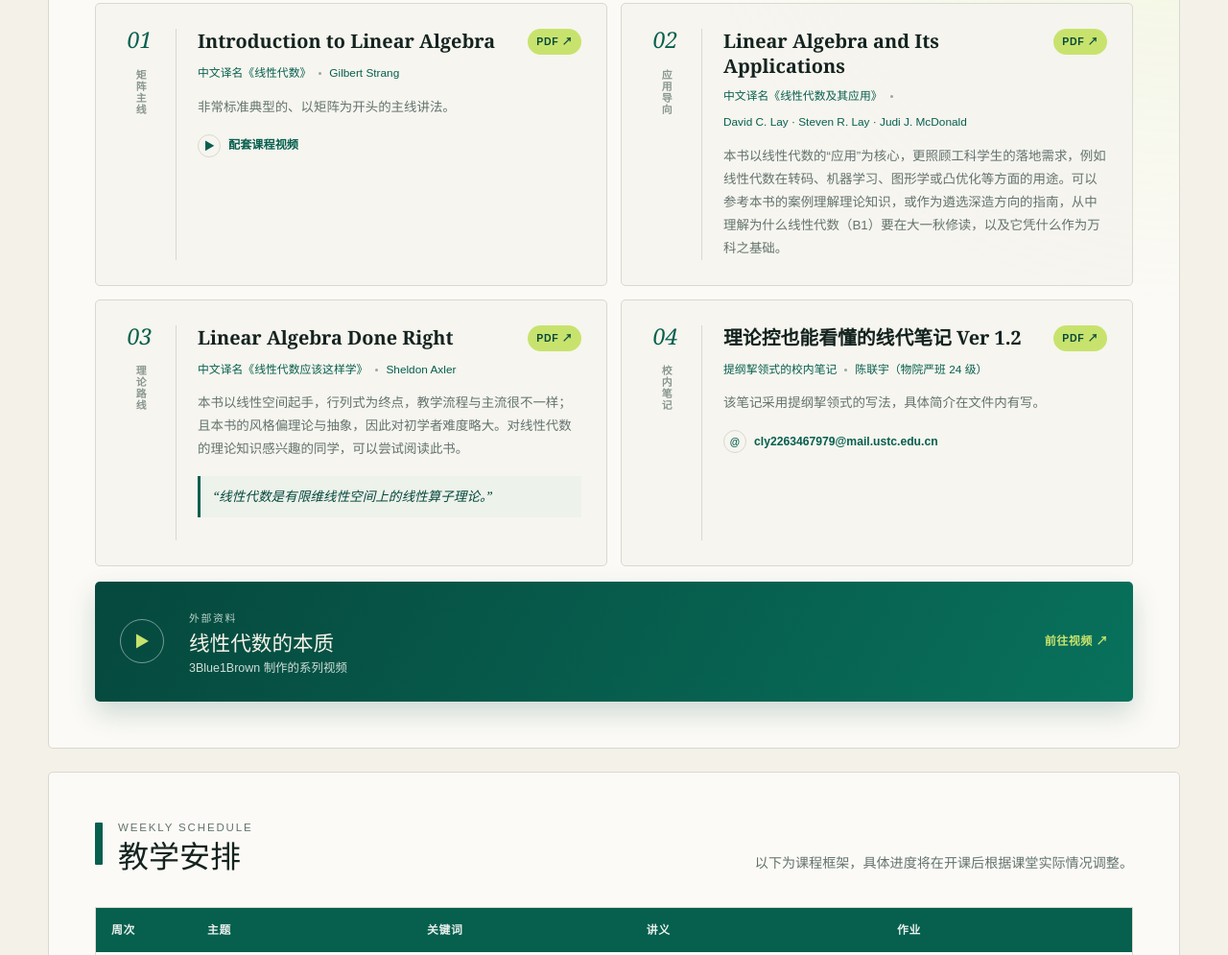
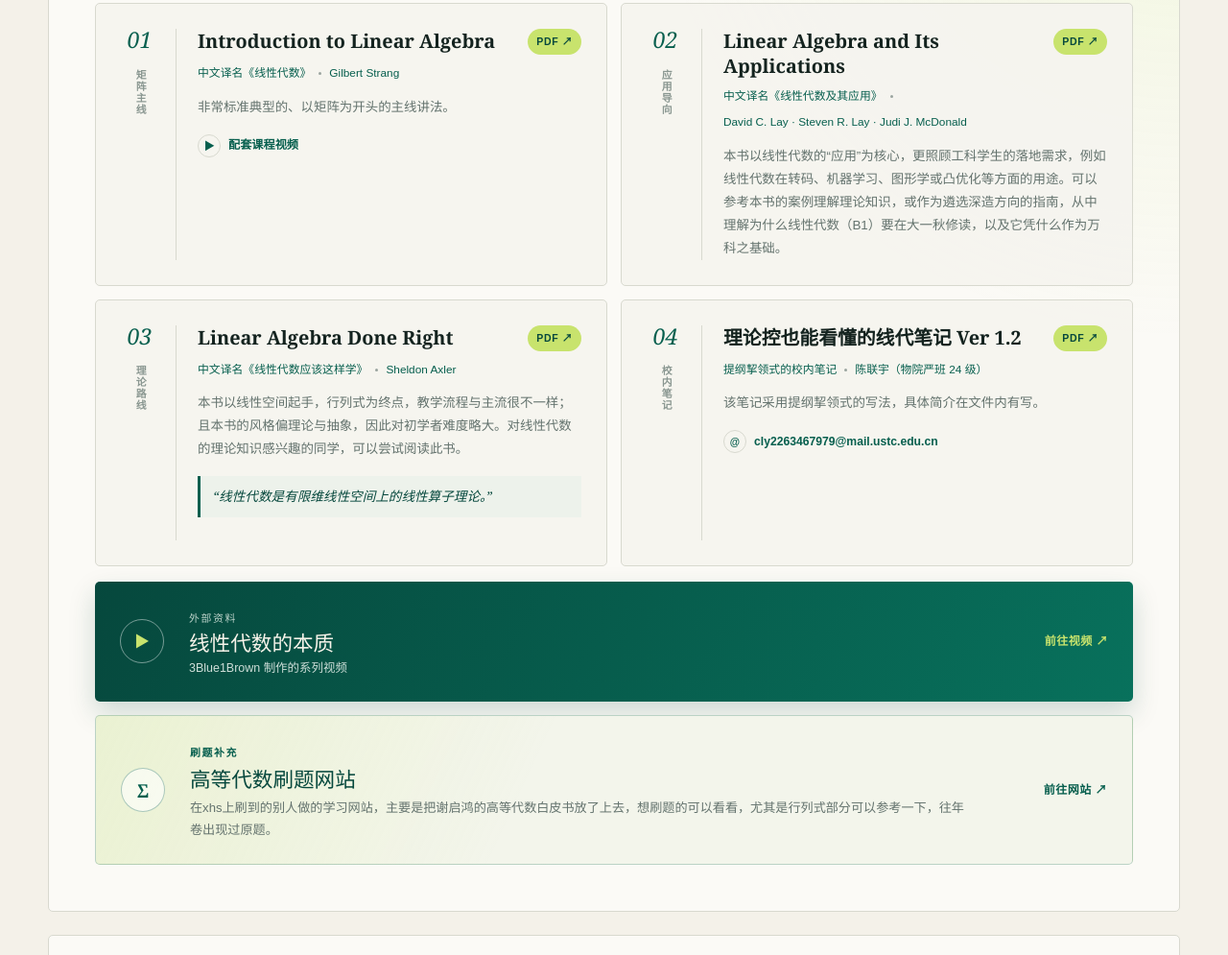
Before and after one commit to dy3117184896-creator/linear-algebra-b1, a plain HTML site: page index.html in a window 1280 px wide. Shown: the part 1805-2800 px from the top of the page at 96% size. Drawn offline with Linux system fonts and the light colour scheme.

Commit message:
更新答疑时间、参考资料与前两周教学安排
新增刷题网站、第一周与第二周教学安排，并上传第一次习题课讲义和 PPT；移除课程资源栏目。

```diff
--- a/app.js
+++ b/app.js
@@ -4,7 +4,7 @@ const copy = {
     eyebrow: '2026 秋季学期 · 课程主页',
     title: '线性代数 B1',
     subtitle: '从线性方程组出发，理解向量空间、线性映射与矩阵背后的统一结构。',
-    nav: ['课程公告', '课程信息', '参考书', '教学安排', '课程资源'],
+    nav: ['课程公告', '课程信息', '参考书', '教学安排'],
     facts: [
       ['上课时间', '周二 9：45 – 11：20<br>周四 7：50 – 9：25'],
       ['上课地点', '5403'],
@@ -15,8 +15,11 @@ const copy = {
     ],
     informationTitle: '课程信息', informationKicker: 'Course information',
     information: [
-      ['助教', '江子恒 钱治文'], ['上课时间', '周二 9：45–11：20<br>周四 07：50–09：25'], ['上课地点', '5403'],
-      ['答疑时间', '待更新'], ['参考教材', '<a href="linear-algebra-1-textbook.pdf" target="_blank" rel="noopener">线性代数Ⅰ 陈发来 王新茂 陈效群 李思敏</a><br><small style="font-weight:400;display:inline-block;margin-top:0.35rem;">电子版课本和实际可能有出入，以纸质的课本为准</small>'],
+      ['助教', '江子恒 钱治文'],
+      ['上课时间', '周二 9：45–11：20<br>周四 07：50–09：25'],
+      ['上课地点', '5403'],
+      ['答疑时间', '每周四晚上11-12节课'],
+      ['参考教材', '<a href="linear-algebra-1-textbook.pdf" target="_blank" rel="noopener">线性代数Ⅰ 陈发来 王新茂 陈效群 李思敏</a><br><small style="font-weight:400;display:inline-block;margin-top:0.35rem;">电子版课本和实际可能有出入，以纸质的课本为准</small>'],
       ['考核方式', '平时：期中：期末 = 2：3：5（暂定）'],
     ],
     referenceBooksTitle: '参考书 <small>（来自江助教）</small>',
@@ -64,31 +67,40 @@ const copy = {
     externalName: '线性代数的本质',
     externalCreator: '3Blue1Brown 制作的系列视频',
     externalUrl: 'https://www.bilibili.com/video/BV1cYM86rEew/?spm_id_from=333.337.search-card.all.click&vd_source=84cc88e217ae5484f378fe2cc2683b94',
+    practiceKicker: '刷题补充',
+    practiceTitle: '高等代数刷题网站',
+    practiceDescription: '在xhs上刷到的别人做的学习网站，主要是把谢启鸿的高等代数白皮书放了上去，想刷题的可以看看，尤其是行列式部分可以参考一下，往年卷出现过原题。',
+    practiceUrl: 'https://app-b7ldxhqkrbpd.appmiaoda.com/practice',
     scheduleTitle: '教学安排', scheduleKicker: 'Weekly schedule',
     scheduleIntro: '以下为课程框架，具体进度将在开课后根据课堂实际情况调整。',
-    headers: ['周次', '主题', '关键词', '讲义', '作业'],
-    resourceTitle: '课程资源', resourceKicker: 'Resources',
-    resources: [
-      ['讲义', 'Lecture notes', '每周课堂讲义与补充材料', '等待上传'],
-      ['作业', 'Problem sets', '作业题目、截止日期与提交说明', '等待发布'],
-      ['习题课', 'Recitations', '习题课讲义与例题整理', '等待上传'],
-      ['考试资料', 'Exams', '考试安排、范围与往年资料', '等待发布'],
-    ],
-    footer: '线性代数 B1 · 2026 秋季学期', backTop: '回到顶部 ↑', placeholder: '待上传',
-    update: '最近更新：2026 年 9 月',
+    headers: ['周次', '主题', '学习重点', '习题课'],
+    footer: '线性代数 B1 · 2026 秋季学期', backTop: '回到顶部 ↑',
+    update: '最近更新：2026 年 9 月 21 日',
   },
 };
 
 const weeks = [
-  [['01', '第一周'], ['待更新'], ['待更新']]
+  {
+    number: '01',
+    label: '第一周',
+    topic: '线性代数课程介绍，高斯消元法求解方程',
+    focus: '利用高斯消元法求解方程，方程解的情况，讨论带参数方程的解',
+    recitation: '<span class="schedule-empty">无</span>',
+  },
+  {
+    number: '02',
+    label: '第二周',
+    topic: '行列式的定义，计算与性质',
+    focus: '利用行列式的性质计算行列式',
+    recitation: '<div class="schedule-files"><a href="recitation-01-handout.pdf" target="_blank" rel="noopener"><span>PDF</span>讲义 ↗</a><a href="recitation-01-slides.pdf" target="_blank" rel="noopener"><span>PDF</span>PPT ↗</a></div>',
+  },
 ];
 
-const ids = ['announcements', 'information', 'references', 'schedule', 'resources'];
+const ids = ['announcements', 'information', 'references', 'schedule'];
 const heading = (kicker, title) => `<div class="section-heading"><span class="section-index" aria-hidden="true"></span><div><p>${kicker}</p><h2>${title}</h2></div></div>`;
 
 function render() {
   const t = copy.zh;
-  const idx = 0;
   document.documentElement.lang = 'zh-CN';
   document.title = '线性代数 B1｜2026 秋季学期';
   document.getElementById('app').innerHTML = `
@@ -140,15 +152,16 @@ function render() {
           <a class="reference-video" href="${t.externalUrl}" target="_blank" rel="noopener">
             <span class="video-mark">▶</span><div><small>${t.externalTitle}</small><h3>${t.externalName}</h3><p>${t.externalCreator}</p></div><b>前往视频 ↗</b>
           </a>
+          <a class="practice-resource" href="${t.practiceUrl}" target="_blank" rel="noopener">
+            <span class="practice-mark" aria-hidden="true">Σ</span>
+            <div><small>${t.practiceKicker}</small><h3>${t.practiceTitle}</h3><p>${t.practiceDescription}</p></div>
+            <b>前往网站 ↗</b>
+          </a>
         </section>
         <section id="schedule" class="section-card schedule-section">
           <div class="section-title-row">${heading(t.scheduleKicker, t.scheduleTitle)}<p>${t.scheduleIntro}</p></div>
           <div class="table-wrap"><table><thead><tr>${t.headers.map(h => `<th>${h}</th>`).join('')}</tr></thead>
-          <tbody>${weeks.map(w => `<tr><td><b>${w[0][0]}</b><span>${w[0][1]}</span></td><td>${w[1][idx]}</td><td>${w[2][idx]}</td><td><span class="status">${t.placeholder}</span></td><td><span class="status">${t.placeholder}</span></td></tr>`).join('')}</tbody></table></div>
-        </section>
-        <section id="resources" class="section-card">
-          ${heading(t.resourceKicker, t.resourceTitle)}
-          <div class="resource-grid">${t.resources.map(([title, en, description, state], i) => `<article><div class="resource-top"><span>0${i + 1}</span><i aria-hidden="true">↗</i></div><p>${en}</p><h3>${title}</h3><div class="resource-rule"></div><p class="resource-description">${description}</p><span class="resource-state"><i></i>${state}</span></article>`).join('')}</div>
+          <tbody>${weeks.map(week => `<tr><td><b>${week.number}</b><span>${week.label}</span></td><td>${week.topic}</td><td>${week.focus}</td><td>${week.recitation}</td></tr>`).join('')}</tbody></table></div>
         </section>
         <footer><p>${t.footer}</p><a href="#top">${t.backTop}</a></footer>
       </div>
--- /dev/null
+++ b/course-update.css
@@ -0,0 +1,98 @@
+
+/* Practice resource and weekly recitation files */
+.practice-resource {
+  display: grid;
+  grid-template-columns: 54px minmax(0, 1fr) auto;
+  gap: 18px;
+  align-items: center;
+  margin-top: 14px;
+  padding: 24px 26px;
+  border: 1px solid rgba(7, 95, 78, .24);
+  border-radius: 5px;
+  background:
+    linear-gradient(115deg, rgba(200, 227, 109, .2), transparent 42%),
+    #f3f5eb;
+  transition: transform .2s ease, border-color .2s ease, box-shadow .2s ease;
+}
+.practice-resource:hover {
+  transform: translateY(-3px);
+  border-color: var(--green);
+  box-shadow: 0 14px 30px rgba(20, 35, 31, .09);
+}
+.practice-mark {
+  width: 46px;
+  height: 46px;
+  display: grid;
+  place-items: center;
+  border: 1px solid rgba(7, 95, 78, .32);
+  border-radius: 50%;
+  color: var(--green);
+  background: rgba(255, 255, 255, .62);
+  font: 600 1.2rem Georgia, serif;
+}
+.practice-resource small {
+  color: var(--green);
+  font-size: .68rem;
+  font-weight: 800;
+  letter-spacing: .15em;
+}
+.practice-resource h3 {
+  margin: 2px 0 5px;
+  color: var(--green-dark);
+  font: 500 1.35rem/1.3 Georgia, "Songti SC", serif;
+}
+.practice-resource p {
+  max-width: 820px;
+  margin: 0;
+  color: var(--muted);
+  font-size: .82rem;
+  line-height: 1.72;
+}
+.practice-resource > b {
+  align-self: center;
+  color: var(--green);
+  font-size: .75rem;
+  letter-spacing: .04em;
+  white-space: nowrap;
+}
+.schedule-files {
+  display: flex;
+  flex-wrap: wrap;
+  gap: 8px;
+}
+.schedule-files a {
+  display: inline-flex;
+  align-items: center;
+  gap: 7px;
+  padding: 7px 10px;
+  border: 1px solid #cbd7cf;
+  border-radius: 3px;
+  color: var(--green-dark);
+  background: #f5f7f1;
+  font-size: .75rem;
+  font-weight: 700;
+  white-space: nowrap;
+  transition: background .2s ease, border-color .2s ease;
+}
+.schedule-files a span {
+  color: #74817b;
+  font-size: .6rem;
+  letter-spacing: .08em;
+}
+.schedule-files a:hover {
+  border-color: var(--green);
+  background: #e7efe7;
+}
+.schedule-empty {
+  display: inline-flex;
+  padding: 4px 10px;
+  border-radius: 999px;
+  color: #7c8983;
+  background: #eef0ec;
+  font-size: .72rem;
+}
+
+@media (max-width: 620px) {
+  .practice-resource { grid-template-columns: 46px 1fr; padding: 20px; }
+  .practice-resource > b { grid-column: 2; }
+}
--- a/index.html
+++ b/index.html
@@ -3,16 +3,17 @@
   <head>
     <meta charset="utf-8">
     <meta name="viewport" content="width=device-width, initial-scale=1">
-    <meta name="description" content="线性代数 B1 课程主页，发布课程公告、教学安排、讲义、作业与习题课材料。">
+    <meta name="description" content="线性代数 B1 课程主页，发布课程公告、参考资料、教学安排与习题课材料。">
     <meta property="og:title" content="线性代数 B1｜2026 秋季学期">
-    <meta property="og:description" content="课程公告、教学安排、讲义、作业与习题课材料。">
+    <meta property="og:description" content="课程公告、参考资料、教学安排与习题课材料。">
     <meta property="og:type" content="website">
     <meta name="twitter:card" content="summary_large_image">
     <title>线性代数 B1｜2026 秋季学期</title>
-    <link rel="stylesheet" href="style.css?v=20260908-2">
+    <link rel="stylesheet" href="style.css?v=20260921-1">
+    <link rel="stylesheet" href="course-update.css?v=20260921-1">
   </head>
   <body>
     <div id="app"></div>
-    <script src="app.js?v=20260908-2"></script>
+    <script src="app.js?v=20260921-1"></script>
   </body>
 </html>
```
Also changed, not shown: 2 other files.
